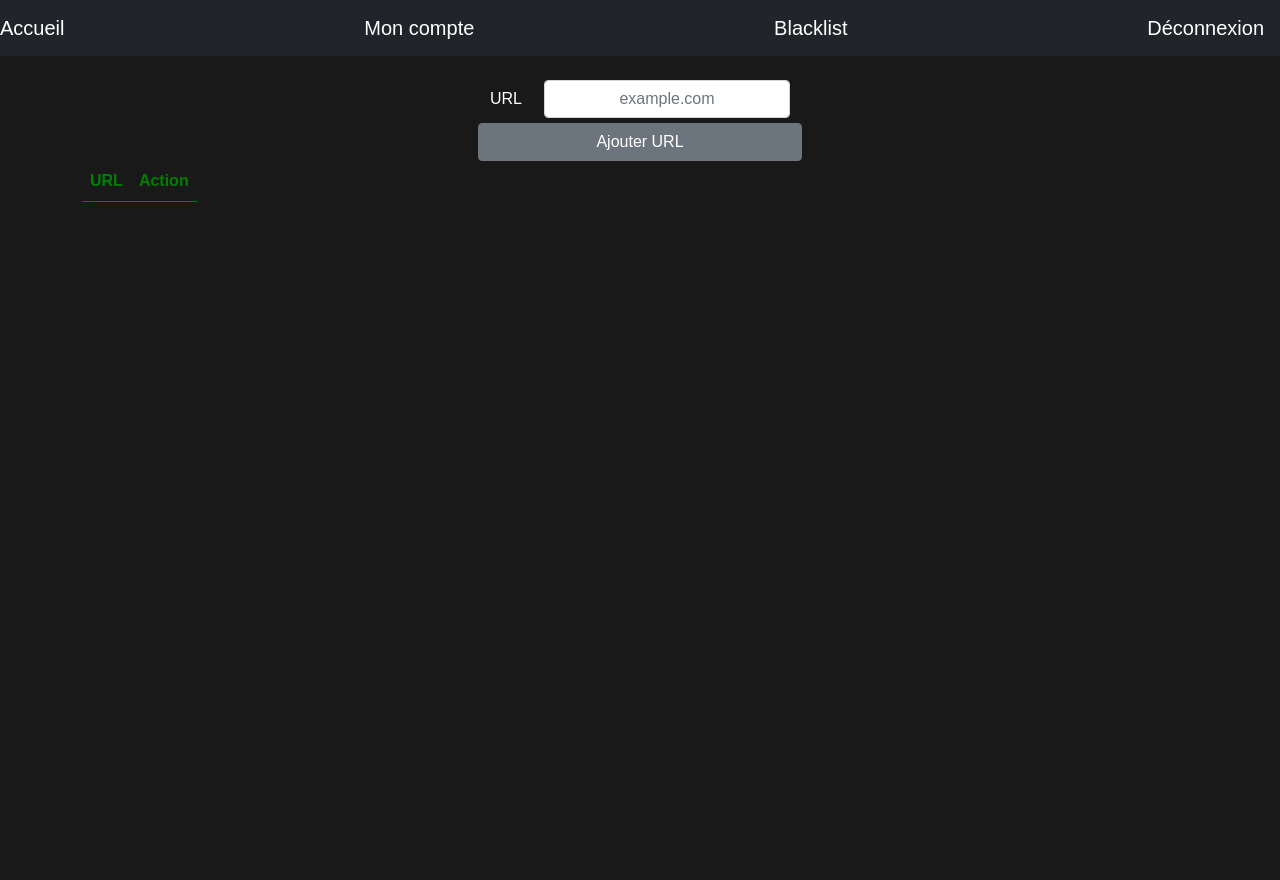
After one commit to Psyrkoz/DNS_Project, a Flask app: page /blacklist in a window 1280 px wide. The commit adds this page. Run offline with Flask 2, Linux system fonts and the light colour scheme; a user stored in the database is signed in; tables that the repository leaves empty hold one stand-in row (values such as "Sample post"); lists and menus that the app fills with data are empty; some libraries are stand-ins or nearby versions.

Commit message:
Ajout de la blacklist

```diff
--- a/app.py
+++ b/app.py
@@ -83,6 +83,15 @@ def account():
             session['error_message'] = 'Le mot de passe actuel n\'est pas le bon'
         return render_template('account.html')
 
+@app.route('/blacklist', methods=['GET', 'POST'])
+@login_required
+def blacklist():
+    if request.method == "POST":
+        print(request.form['url'])
+
+    blacklistURL = functions.getBlacklistURL()
+    return render_template('blacklist.html', urls=blacklistURL)
+
 
 # Après chaque requête ont enlève les messages dans la session pour éviter d'afficher des messages non voulu
 @app.after_request
--- a/functions.py
+++ b/functions.py
@@ -1,4 +1,5 @@
 import re
+import os
 
 def isPasswordStrong(password):
     lengthError = len(password) < 8
@@ -8,3 +9,14 @@ def isPasswordStrong(password):
     symbolError = re.search(r"[ !#$%&'()*+,-./[\\\]^_`{|}~"+r'"]', password) is None
 
     return not (lengthError or digitError or uppercaseError or lowercaseError or symbolError)
+
+def getBlacklistURL():
+    try:
+        file = open('/etc/unbound/unbound.conf.d/blacklist.lst', 'r')
+        content = file.read()
+        urls = re.findall(r"\"(.+)\" static")
+        print(urls)
+    except IOError:
+        return []
+
+    return []
--- a/static/styles.css
+++ b/static/styles.css
@@ -10,7 +10,8 @@ body,
 html {
     font-family: sans-serif;
     background: #191919;
-    color: rgb(87, 86, 86);
+    /* color: rgb(87, 86, 86); */
+    color: white;
     height: 100%;
     text-align: center;
 }
@@ -19,6 +20,17 @@ html {
     margin-bottom: 5px;
 }
 
+.custom-centered {
+    margin: 0 auto;
+    width: 300px;
+}
+
 input {
     text-align: center;
 }
+
+.table {
+    color: green;
+    width: fit-content;
+    text-align: center;
+}
--- /dev/null
+++ b/templates/blacklist.html
@@ -0,0 +1,45 @@
+<!DOCTYPE html>
+<html>
+{% include 'static/header.html' %}
+
+<body>
+    {% include 'static/navbar.html' %}
+    <br>
+    <div class="container h-100">
+        <form class="col-6 form-inline custom-centered" action="{{url_for('blacklist')}}" method="POST">
+            <div class="form-group row">
+                <label for="url" class="col-sm-2 col-form-label">URL</label>
+                <div class="col-sm-10">
+                    <input type="text" class="form-control" id="url" name="url" placeholder="example.com">
+                </div>
+            </div>
+            <div class="fom-group row">
+                <button type="submit" class="btn btn-secondary">Ajouter URL</button>
+            </div>
+            <input type="hidden" name="csrf_token" value="{{csrf_token()}}">
+        </form>
+        {% if session['error_message'] %}
+        <p class="error_message">{{ session['error_message'] }}</p>
+        {% endif %} {% if session['success_message'] %}
+        <p class="success_message">{{ session['success_message'] }}</p>
+        {% endif %}
+        <table class="table">
+            <thead>
+                <tr>
+                    <th scope="col-sm-4">URL</th>
+                    <th scope="col-sm-1">Action</th>
+                </tr>
+            </thead>
+            <tbody>
+                {% for url in urls %}
+                <tr>
+                    <td>{{url}}</td>
+                    <td>TEST</td>
+                </tr>
+                {% endfor %}
+            </tbody>
+        </table>
+    </div>
+</body>
+
+</html>
--- a/templates/static/navbar.html
+++ b/templates/static/navbar.html
@@ -1,5 +1,6 @@
 <nav class="navbar navbar-dark bg-dark">
     <a class="navbar-brand" href="{{url_for('home')}}">Accueil</a>
     <a class="navbar-brand" href="{{url_for('account')}}">Mon compte</a>
+    <a class="navbar-brand" href="{{url_for('blacklist')}}">Blacklist</a>
     <a class="navbar-brand" href="{{url_for('logout')}}">Déconnexion</a>
 </nav>
```
